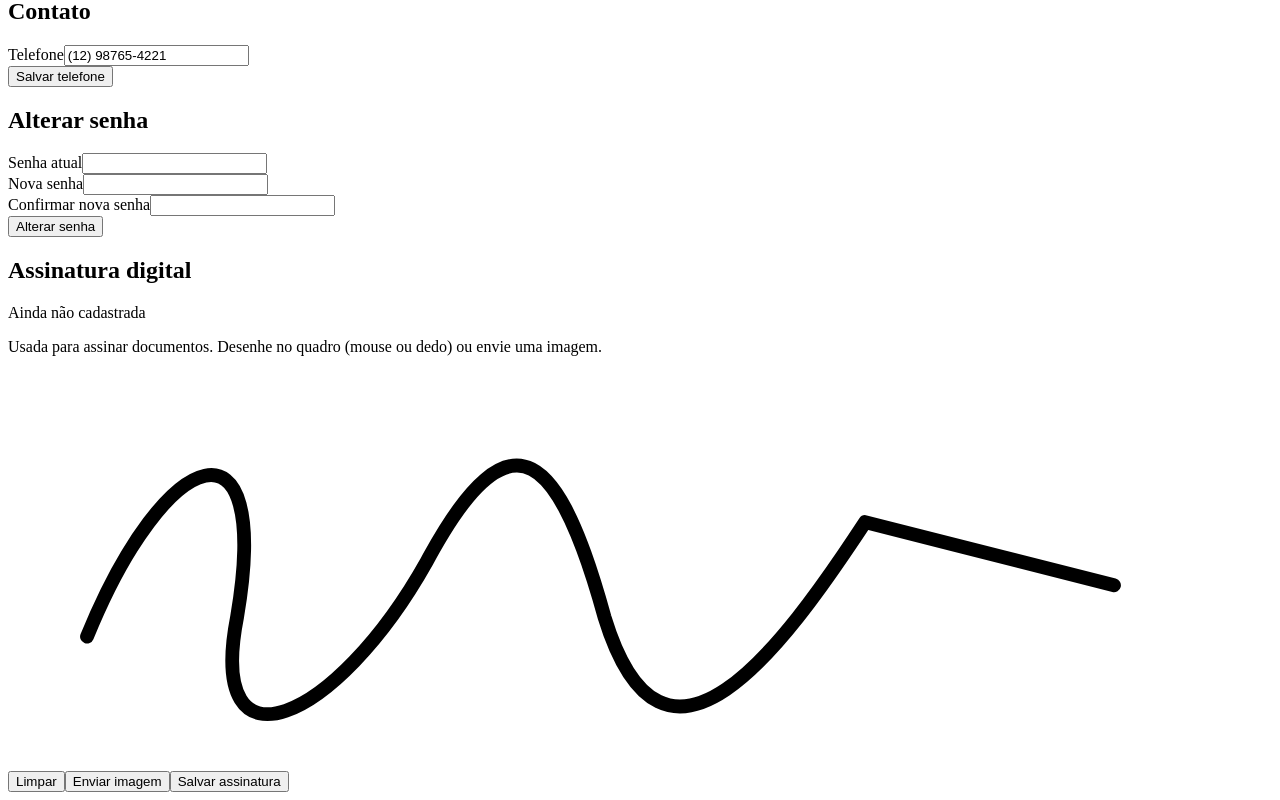
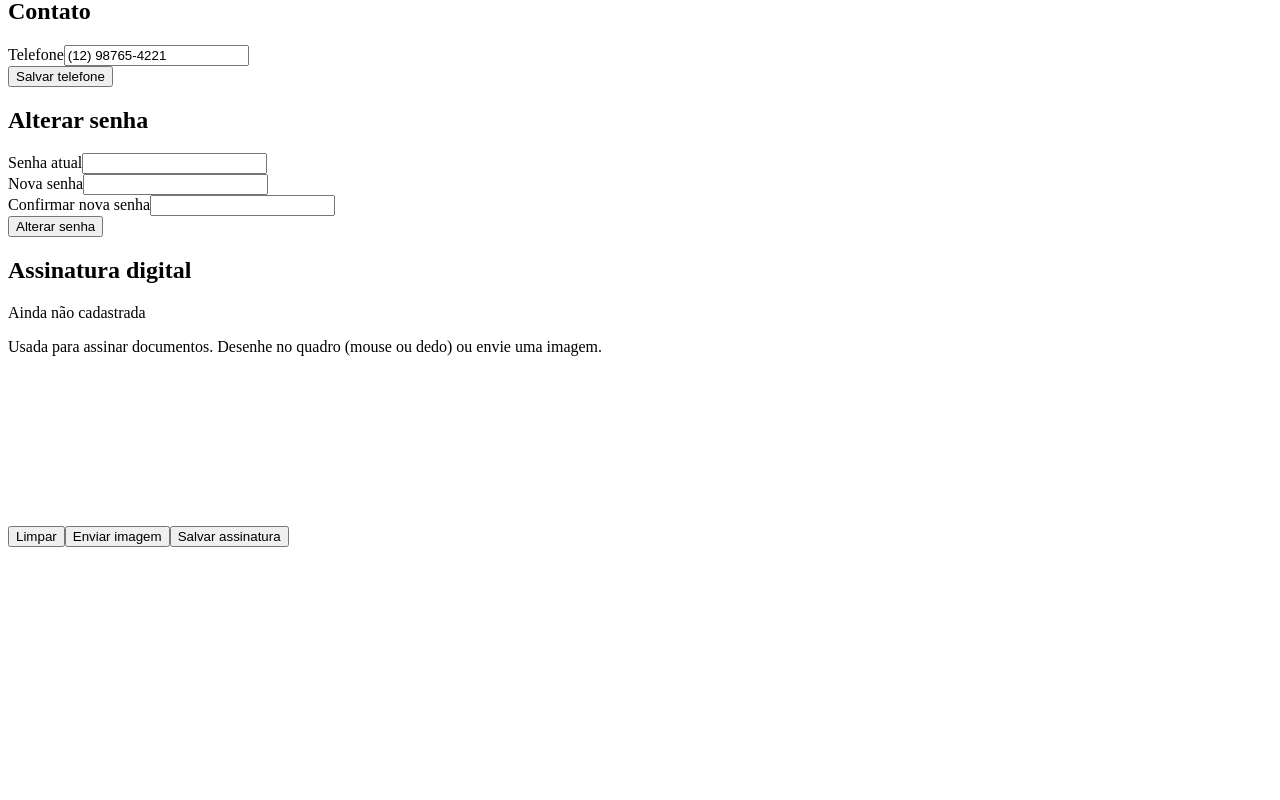
Before and after one commit to DATASQUAD-3SEM/BD_3S_FRONTEND, a React (Vite) app: page /beneficiario/minhas-informacoes in a window 1280 px wide. Shown: the part 2244-3044 px from the top of the page. After the commit the page ends 2799 px from the top, so only its background shows below. Built offline with nearby package versions, Linux system fonts and the light colour scheme; the HTML template or start-up script is replaced by a standard one.

Commit message:
feat(SCRUM-119-T10-FE): adicionar capacidades 'desenho' e 'limpar' para assinatura digital

```diff
--- a/src/features/beneficiario/BeneficiarioMyInfoPage.tsx
+++ b/src/features/beneficiario/BeneficiarioMyInfoPage.tsx
@@ -1,12 +1,134 @@
+import {
+  useRef,
+  useEffect,
+  useState,
+  type PointerEvent as ReactPointerEvent,
+} from 'react'
 import { useBeneficiario } from './BeneficiarioContext.tsx'
-
 import {
   calcularIdade,
   faixaEtaria,
   formatarDataNascimentoComIdade,
 } from './calculosBeneficiario'
 
+function AssinaturaDigital() {
+  const canvasRef = useRef<HTMLCanvasElement | null>(null)
+  const [desenhando, setDesenhando] = useState(false)
+
+  useEffect(() => {
+    const canvas = canvasRef.current
+    if (!canvas) return
+    const ctx = canvas.getContext('2d')
+    if (!ctx) return
+
+    const rect = canvas.getBoundingClientRect()
+    if (rect.width === 0 || rect.height === 0) return
+
+    const dpr = window.devicePixelRatio || 1
+
+    // Resolução interna = tamanho CSS × DPR
+    canvas.width = Math.round(rect.width * dpr)
+    canvas.height = Math.round(rect.height * dpr)
+
+    // Mapeia coordenadas CSS para o bitmap
+    const scaleX = canvas.width / rect.width
+    const scaleY = canvas.height / rect.height
+    ctx.setTransform(scaleX, 0, 0, scaleY, 0, 0)
+
+    ctx.strokeStyle = '#22382b'
+    ctx.lineWidth = 3
+    ctx.lineCap = 'round'
+    ctx.lineJoin = 'round'
+  }, [])
+
+  const obterCoordenadas = (e: ReactPointerEvent<HTMLCanvasElement>) => {
+    const rect = e.currentTarget.getBoundingClientRect()
+    return {
+      x: e.clientX - rect.left,
+      y: e.clientY - rect.top,
+    }
+  }
+
+  const iniciarDesenho = (e: ReactPointerEvent<HTMLCanvasElement>) => {
+    const ctx = canvasRef.current?.getContext('2d')
+    if (!ctx) return
+
+    e.currentTarget.setPointerCapture(e.pointerId)
+    setDesenhando(true)
+
+    const { x, y } = obterCoordenadas(e)
+    ctx.beginPath()
+    ctx.moveTo(x, y)
+  }
+
+  const desenhar = (e: ReactPointerEvent<HTMLCanvasElement>) => {
+    if (!desenhando) return
+    const ctx = canvasRef.current?.getContext('2d')
+    if (!ctx) return
+
+    const { x, y } = obterCoordenadas(e)
+    ctx.lineTo(x, y)
+    ctx.stroke()
+  }
+
+  const pararDesenho = () => {
+    setDesenhando(false)
+  }
+
+  const limparCanvas = () => {
+    const canvas = canvasRef.current
+    const ctx = canvas?.getContext('2d')
+    if (!canvas || !ctx) return
+
+    // Limpa o bitmap inteiro, ignorando a transformação atual
+    ctx.save()
+    ctx.setTransform(1, 0, 0, 1, 0, 0)
+    ctx.clearRect(0, 0, canvas.width, canvas.height)
+    ctx.restore()
+    ctx.beginPath()
+  }
+
+  return (
+    <>
+      <div
+        className="info-quadro-assinatura"
+        aria-label="Área de desenho da assinatura digital"
+      >
+        <canvas
+          ref={canvasRef}
+          onPointerDown={iniciarDesenho}
+          onPointerMove={desenhar}
+          onPointerUp={pararDesenho}
+          onPointerCancel={pararDesenho}
+          onLostPointerCapture={pararDesenho}
+        />
+      </div>
+
+      <div className="info-assinatura-acoes">
+        <button
+          type="button"
+          className="info-botao-secundario"
+          onClick={limparCanvas}
+        >
+          Limpar
+        </button>
+
+        <button type="button" className="info-botao-secundario">
+          Enviar imagem
+        </button>
+
+        <button type="button">
+          Salvar assinatura
+        </button>
+      </div>
+    </>
+  )
+}
+
 export default function MinhasInformacoesPage() {
+
+  // ---- SOBRE BENEFICIARIO ABAIXO -----
+
   const {
     beneficiario,
     carregando,
@@ -152,44 +274,7 @@ export default function MinhasInformacoesPage() {
           (mouse ou dedo) ou envie uma imagem.
         </p>
 
-        <div
-          className="info-quadro-assinatura"
-          aria-label="Área ilustrativa da assinatura digital"
-        >
-          {/* Desenho decorativo nesta primeira versão visual */}
-          <svg
-            viewBox="0 0 320 100"
-            role="img"
-            aria-label="Exemplo de assinatura"
-          >
-            <path
-              d="M20 67 C40 18, 67 9, 58 62
-                 C50 103, 83 89, 106 48
-                 C128 7, 140 22, 151 62
-                 C166 111, 196 70, 217 38
-                 L280 54"
-              fill="none"
-              stroke="currentColor"
-              strokeWidth="3.5"
-              strokeLinecap="round"
-              strokeLinejoin="round"
-            />
-          </svg>
-        </div>
-
-        <div className="info-assinatura-acoes">
-          <button type="button" className="info-botao-secundario">
-            Limpar
-          </button>
-
-          <button type="button" className="info-botao-secundario">
-            Enviar imagem
-          </button>
-
-          <button type="button">
-            Salvar assinatura
-          </button>
-        </div>
+        <AssinaturaDigital />
       </section>
     </div>
   )
--- a/src/styles/global.css
+++ b/src/styles/global.css
@@ -537,15 +537,35 @@ input, select { font-size: 1rem; min-height: 44px; }
 }
 
 .info-quadro-assinatura {
-  min-height: 152px;
+  position: relative;
+  width: 100%;
+  height: 152px;
+
   border: 2px dashed #c4d2c8;
   border-radius: 8px;
   background: #fff;
-  display: flex;
-  align-items: center;
-  justify-content: center;
+
+  box-sizing: border-box;
   margin-bottom: 0.65rem;
   overflow: hidden;
+  touch-action: none;
+}
+
+.info-quadro-assinatura canvas {
+  position: absolute;
+  inset: 0;
+
+  display: block;
+  width: 100%;
+  height: 100%;
+
+  margin: 0;
+  padding: 0;
+  border: 0;
+  box-sizing: border-box;
+
+  cursor: crosshair;
+  touch-action: none;
 }
 
 .info-quadro-assinatura svg {
```
